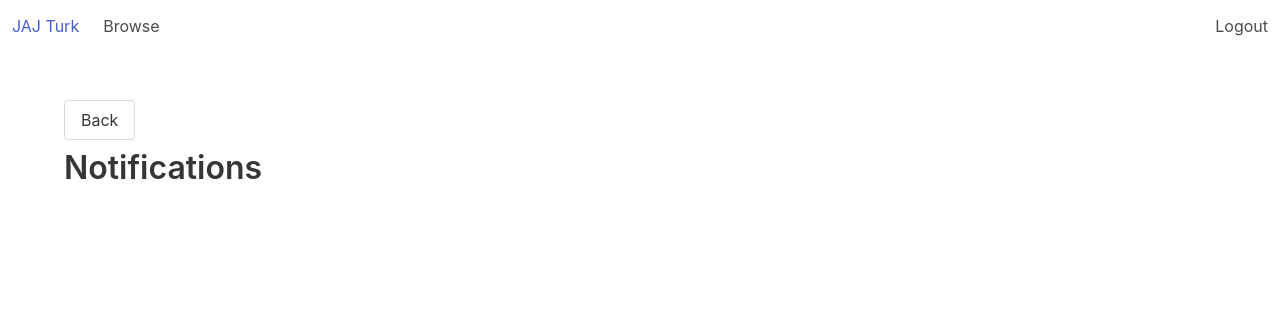
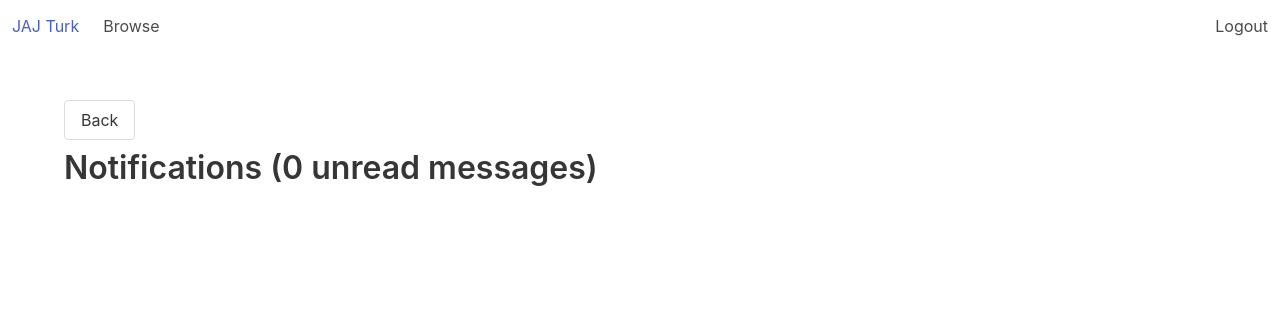
Before and after one commit to ahalyasanjiv/turkSystem, a Flask app: page /dashboard/notifications in a window 1280 px wide. Shown: the top 312 px of the page. Run offline with Flask 2, Linux system fonts and the light colour scheme; the visitor is signed in with stand-in values (Sample User, id 1); some libraries are stand-ins or nearby versions.

Commit message:
added number of unread msgs displayed

```diff
--- a/models.py
+++ b/models.py
@@ -713,6 +713,16 @@ class Notification:
         df.to_csv('database/Notification.csv', index=False)
 
     @staticmethod
+    def get_number_of_unread(recipient):
+        """
+        Gets the number of unread messages the recipient username has.
+        """
+        df = pd.read_csv('database/Notification.csv')
+        msgs = df.loc[(df['recipient'] == recipient) & (df.read_status == False)]
+
+        return len(msgs)
+
+    @staticmethod
     def get_notif_to_recipient(recipient, number):
         """
         Get messages to a certain recipient. The amount that is returned is number.
--- a/routes.py
+++ b/routes.py
@@ -33,6 +33,7 @@ def dashboard():
 
         # Get notifications for this user.
         notifications = Notification.get_notif_to_recipient(session['username'], 5)
+        unread = Notification.get_number_of_unread(session['username'])
 
         # If the user has no projects in history, they are a new user.
         user_type = User.get_user_info(session['username'])['type_of_user']
@@ -54,7 +55,7 @@ def dashboard():
                     "client_rec": Client.get_similar_clients(session['username']),
                     "dev_rec": Developer.get_similar_developers(session['username'])}
         return render_template("dashboard.html", first_name=first_name, notifications=notifications,
-                                recs=recs)
+                                recs=recs, unread=unread)
     else:
         return redirect(url_for('login'))
 
@@ -62,7 +63,8 @@ def dashboard():
 def view_notifications():
     if 'username' in session:
         notifications = Notification.get_all_notif_to_recipient(session['username'])
-        return render_template('notifications.html', notifications=notifications)
+        unread = Notification.get_number_of_unread(session['username'])
+        return render_template('notifications.html', notifications=notifications, unread=unread)
     else:
         return redirect(url_for('login'))
 
--- a/templates/notifications.html
+++ b/templates/notifications.html
@@ -4,7 +4,7 @@
 <section class='section'>
 	<div class="container">
 		<a href="/dashboard" class="button" style="margin-bottom:10px">Back</a>
-		<h2 class="title">Notifications</h2>
+		<h2 class="title">Notifications ({{ unread }} unread messages) </h2>
 	{% for notif in notifications %}
           {% if notif.read_status == True %}
             <div class="notification is-light">
```
Also changed, not shown: templates/dashboard.html (+12 -4 lines).
